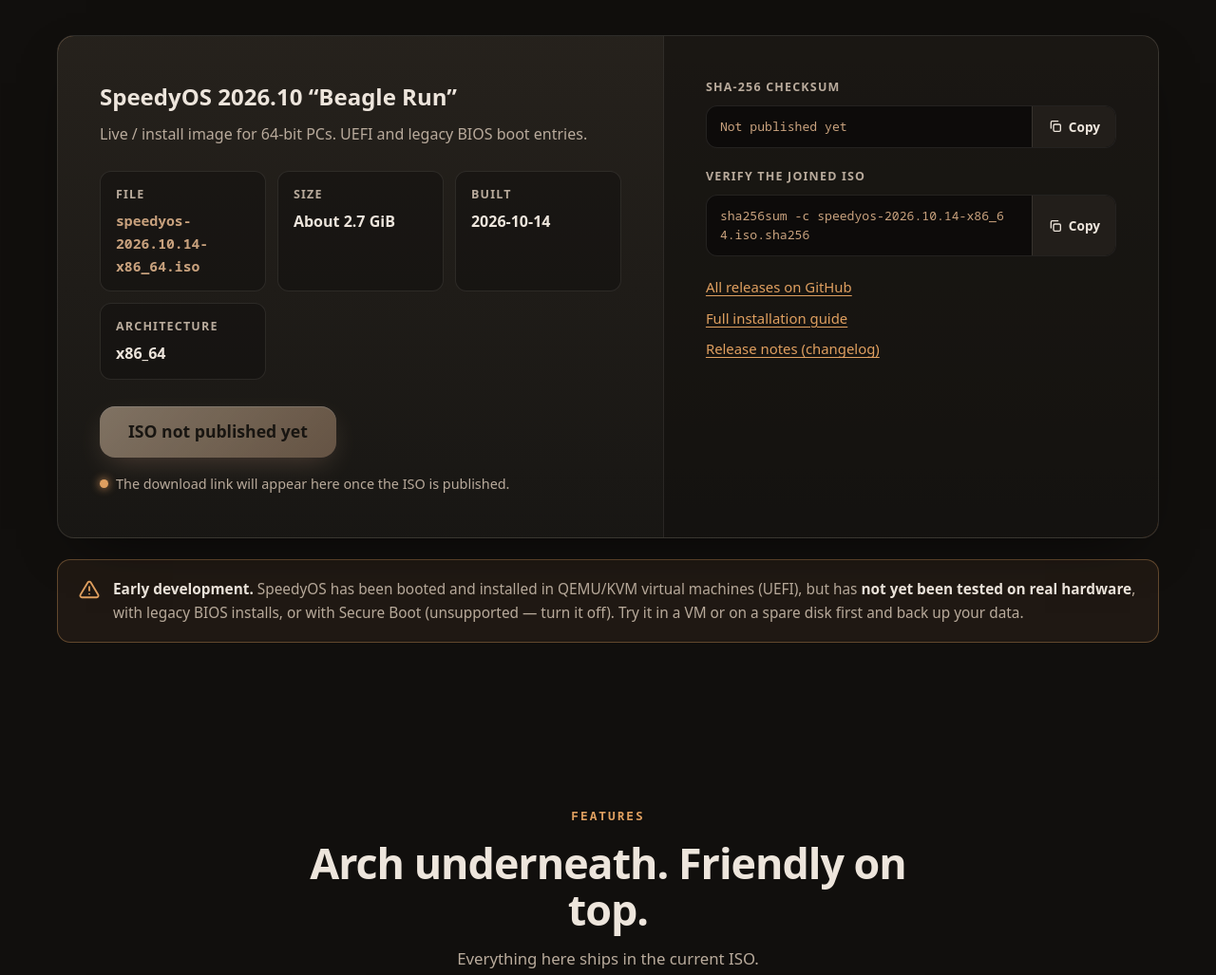
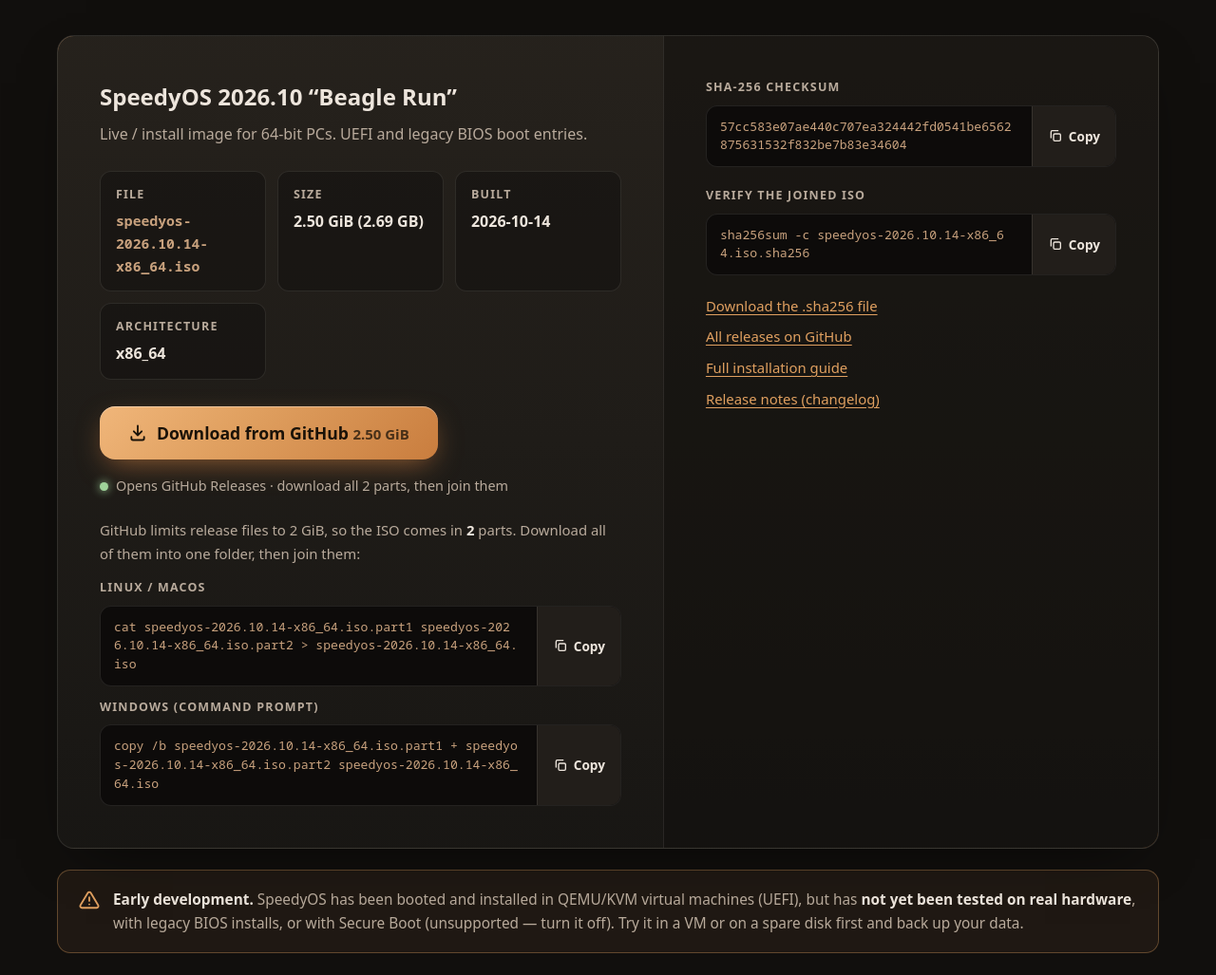
Before and after one commit to playthegame292/speedyos, a plain HTML site: page index.html in a window 1280 px wide. Shown: the part 953-1980 px from the top of the page at 95% size. Drawn offline with Linux system fonts and the light colour scheme.

Commit message:
Publish SpeedyOS website

```diff
--- a/index.html
+++ b/index.html
@@ -348,12 +348,12 @@
           <p class="sub">Live / install image for 64-bit PCs. UEFI and legacy BIOS boot entries.</p>
           <dl class="facts">
             <div><dt>File</dt><dd class="file-name" data-release="file">speedyos-2026.10.14-x86_64.iso</dd></div>
-            <div><dt>Size</dt><dd data-release="size">2.74 GiB</dd></div>
+            <div><dt>Size</dt><dd data-release="size">2.50 GiB</dd></div>
             <div><dt>Built</dt><dd data-release="date">2026-10-14</dd></div>
             <div><dt>Architecture</dt><dd>x86_64</dd></div>
           </dl>
           <div id="dl-buttons" class="dl-buttons">
-            <noscript><a class="btn btn-primary btn-lg" href="https://github.com/playthegame292/speedyos/releases/latest">Download from GitHub Releases</a></noscript>
+            <noscript><a class="btn btn-primary btn-lg" href="https://github.com/playthegame292/speedyos/releases/tag/v2026.10.14">Download from GitHub Releases</a></noscript>
           </div>
           <div id="dl-status" class="status" role="status"><span class="ok" aria-hidden="true"></span><span></span></div>
           <div id="join" class="join" hidden>
@@ -367,7 +367,7 @@
         <div class="dl-side">
           <span class="label" id="sha-label">SHA-256 checksum</span>
           <div class="hash">
-            <code id="sha" aria-labelledby="sha-label" data-release="sha256">Not published yet</code>
+            <code id="sha" aria-labelledby="sha-label" data-release="sha256">57cc583e07ae440c707ea324442fd0541be6562875631532f832be7b83e34604</code>
             <button class="copy" type="button" data-copy="sha" aria-label="Copy SHA-256 checksum"><svg aria-hidden="true"><use href="#copy"/></svg><span>Copy</span></button>
           </div>
           <div class="verify">
@@ -633,10 +633,13 @@
     codename: "Beagle Run",
     date:     "2026-10-14",
     file:     "speedyos-2026.10.14-x86_64.iso",
-    bytes:    0,
-    sha256:   "",
-    baseUrl:  "",
-    parts: []
+    bytes:    2685698048,
+    sha256:   "57cc583e07ae440c707ea324442fd0541be6562875631532f832be7b83e34604",
+    baseUrl:  "https://github.com/playthegame292/speedyos/releases/download/v2026.10.14/",
+    parts: [
+      { name: "speedyos-2026.10.14-x86_64.iso.part1", bytes: 1342849024 },
+      { name: "speedyos-2026.10.14-x86_64.iso.part2", bytes: 1342849024 }
+    ]
   };
 
   document.body.classList.remove("no-js");
@@ -665,20 +668,19 @@
       shaFile.hidden = true;
       return;
     }
-    const icon = '<svg aria-hidden="true"><use href="#dl"/></svg>';
+    // The download button opens the release page on GitHub, where the files are listed.
+    const releasePage = RELEASE.baseUrl.replace("/releases/download/", "/releases/tag/").replace(/\/$/, "");
     const split = RELEASE.parts.length > 1;
+    const a = document.createElement("a");
+    a.className = "btn btn-primary btn-lg";
+    a.href = releasePage;
+    a.innerHTML = '<svg aria-hidden="true"><use href="#dl"/></svg><span>Download from GitHub <small>' + gib(RELEASE.bytes) + "</small></span>";
+    a.setAttribute("aria-label", "Download SpeedyOS " + RELEASE.version + " from GitHub Releases, " + gib(RELEASE.bytes));
     box.innerHTML = "";
-    RELEASE.parts.forEach((p, i) => {
-      const a = document.createElement("a");
-      a.className = "btn btn-primary btn-lg";
-      a.href = RELEASE.baseUrl + p.name;
-      a.innerHTML = icon + "<span>" + (split ? "Download part " + (i + 1) : "Download SpeedyOS") + " <small>" + gib(p.bytes) + "</small></span>";
-      a.setAttribute("aria-label", "Download " + p.name + ", " + gib(p.bytes));
-      box.appendChild(a);
-    });
+    box.appendChild(a);
     shaFile.href = RELEASE.baseUrl + RELEASE.file + ".sha256";
     status.lastElementChild.textContent = split
-      ? "ISO available in " + RELEASE.parts.length + " parts · join them after downloading"
+      ? "Opens GitHub Releases · download all " + RELEASE.parts.length + " parts, then join them"
       : "ISO available · verify the checksum after downloading";
     if (split) {
       const names = RELEASE.parts.map(p => p.name);
```
